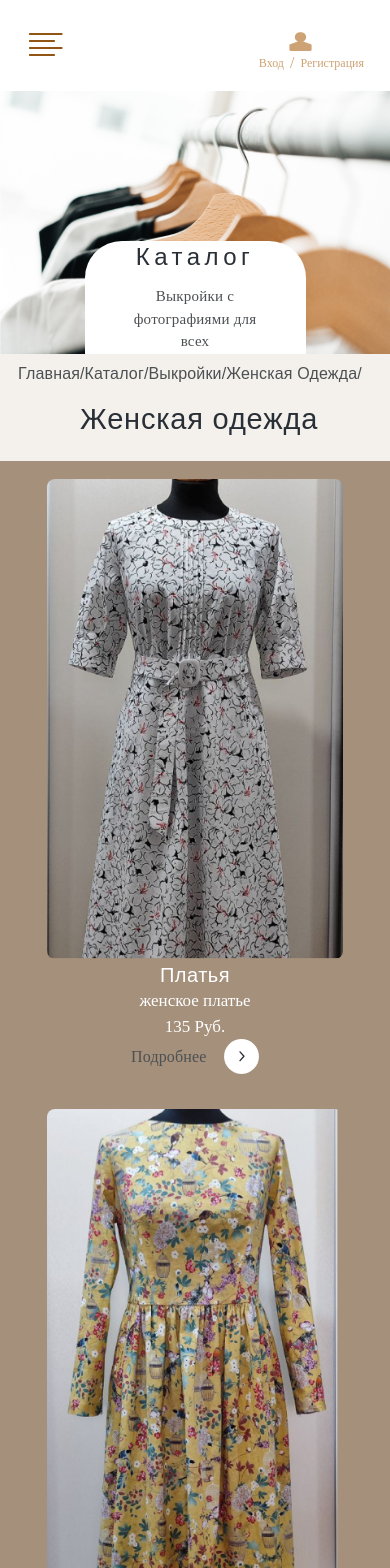
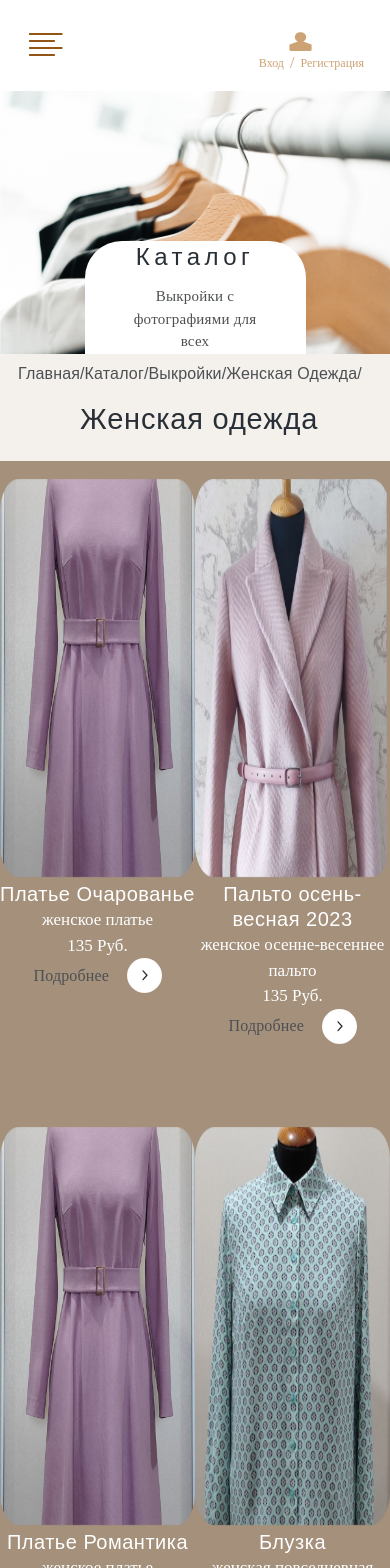
Before and after one commit to InnaRomanova/patterns-for-you, a React (Create React App) app: page /katalog in a window 390 px wide. Shown: the top 1568 px of the page. Built offline with nearby package versions, Linux system fonts and the light colour scheme.

Commit message:
mobile verst path-katalog

```diff
--- a/src/components/Constants/Objects/Massiv.jsx
+++ b/src/components/Constants/Objects/Massiv.jsx
@@ -117,6 +117,48 @@ export const arrPatterns = [
     text: "женская повседневная блузка",
     price: 135.00,
   },
+  {
+    id: 5,
+    image: Photo1,
+    name: "Белое платье",
+    text: "женское платье",
+    price: 135.0,
+  },
+  {
+    id: 6,
+    image: Photo2,
+    name: "Желтое платье",
+    text: "женское платье",
+    price: 135.0,
+  },
+  {
+    id: 7,
+    image: Photo3,
+    name: "Платье-сарафан",
+    text: "платье",
+    price: 135.0,
+  },
+  {
+    id: 8,
+    image: Photo4,
+    name: "Комплект",
+    text: "женское платье",
+    price: 135.0,
+  },
+  {
+    id: 9,
+    image: Photo4,
+    name: "Комплект",
+    text: "женское платье",
+    price: 135.0,
+  },
+  {
+    id: 10,
+    image: Photo3,
+    name: "Синее платье-сарафан",
+    text: "женское платье",
+    price: 135.0,
+  },
 ];
 
 export const arrComments = [
@@ -205,47 +247,47 @@ export const arrReviews = [
 
 
 //для компонента KatalogPetterns
-export const arrKatalogs = [
-  {
-    id: 1,
-    image: Photo1,
-    name: "Платья",
-    text: "женское платье",
-    price: 135.0,
-  },
-  {
-    id: 2,
-    image: Photo2,
-    name: "Жакеты",
-    text: "женское платье",
-    price: 135.0,
-  },
-  {
-    id: 3,
-    image: Photo3,
-    name: "Юбки",
-    text: "женское платье",
-    price: 135.0,
-  },
-  {
-    id: 4,
-    image: Photo4,
-    name: "Блузки",
-    text: "женское платье",
-    price: 135.0,
-  },
-  {
-    id: 5,
-    image: Photo4,
-    name: "Блузки",
-    text: "женское платье",
-    price: 135.0,
-  },
-  {
-    id: 6,
-    image: Photo3,
-    name: "Блузки",
-    text: "женское платье",
-    price: 135.0,
-  },
-];
+// export const arrKatalogs = [
+//   {
+//     id: 1,
+//     image: Photo1,
+//     name: "Белое платье",
+//     text: "женское платье",
+//     price: 135.0,
+//   },
+//   {
+//     id: 2,
+//     image: Photo2,
+//     name: "Желтое платье",
+//     text: "женское платье",
+//     price: 135.0,
+//   },
+//   {
+//     id: 3,
+//     image: Photo3,
+//     name: "Платье-сарафан",
+//     text: "платье",
+//     price: 135.0,
+//   },
+//   {
+//     id: 4,
+//     image: Photo4,
+//     name: "Комплект",
+//     text: "женское платье",
+//     price: 135.0,
+//   },
+//   {
+//     id: 5,
+//     image: Photo4,
+//     name: "Комплект",
+//     text: "женское платье",
+//     price: 135.0,
+//   },
+//   {
+//     id: 6,
+//     image: Photo3,
+//     name: "Синее платье-сарафан",
+//     text: "женское платье",
+//     price: 135.0,
+//   },
+// ];
--- a/src/components/KatalogPatterns/KatalogPatterns.css
+++ b/src/components/KatalogPatterns/KatalogPatterns.css
@@ -74,7 +74,8 @@
 .katalogPatterns__card {
     margin: 0;
     display: flex;
-    max-width: 382px;
+    width: 312px;
+    min-height: 774px;
     padding: 25px 24px 0px 24px;
     flex-direction: column;
     align-items: center;
@@ -98,6 +99,7 @@
     background-repeat: no-repeat;
     background-size: cover;
     border-radius: 30px;
+    width: 300px;
 }
 
 .katalogPatterns__info {
@@ -214,10 +216,12 @@
         padding-left: 15px;
         padding-right: 15px;
         padding-top: 18px;
+        row-gap: 23px;
     }
 
     .katalogPatterns__card {
-        max-width: 100%;
+        width: 100%;
+        min-height: 628px;
         padding: 0;
         border-radius: 62px;
         border: none;
@@ -228,6 +232,8 @@
 
     .katalogPatterns__card-image {
         border-radius: 8px;
+        height: 399px;
+        width: 239px;
     }
 
     .katalogPatterns__info-name {
@@ -247,7 +253,7 @@
     }
 }
 
-@media screen and (max-width: 630px) {
+@media screen and (max-width: 550px) {
     .katalogPatterns__title-text {
         font-size: 29px;
     }
@@ -257,7 +263,14 @@
         padding-right: 0;
         column-gap: 0;
         row-gap: 20px;
-        grid-template-columns: repeat(1, 1fr);
+        /* grid-template-columns: repeat(1, 1fr); */
+    }
+
+    .katalogPatterns__card-image {
+        border-radius: 8px;
+        max-height: 399px;
+        min-height: 228px;
+        width: 100%;
     }
 
     .katalogPatterns__info-name {
--- a/src/components/KatalogPatterns/KatalogPatterns.jsx
+++ b/src/components/KatalogPatterns/KatalogPatterns.jsx
@@ -6,7 +6,7 @@ import Footer from "../Footer/Footer";
 import KatalogImage from "../../images/Katalog-image.png";
 import KatalogImageMobile from "../../images/Katalog-image-mobile.png";
 import CardKatalog from "../Card/CardKatalog";
-import { arrKatalogs } from "../Constants/Objects/Massiv";
+import { arrPatterns } from "../Constants/Objects/Massiv";
 
 //главный компонент отображения каталога выкроек
 function KatalogPatterns() {
@@ -35,7 +35,7 @@ function KatalogPatterns() {
           </div>
 
           <ul className="katalogPatterns__cards">
-            <CardKatalog swiperKatalog={arrKatalogs} />
+            <CardKatalog swiperKatalog={arrPatterns} />
           </ul>
           <button className="katalogPatterns__show-more">Показать еще</button>
 
--- a/src/components/Pattern/Pattern.css
+++ b/src/components/Pattern/Pattern.css
@@ -37,6 +37,9 @@
 .pattern__image {
     margin: 0;
     padding: 0;
+    width: 305px;
+    height: 484px;
+    border-radius: 30px;
 }
 
 .pattern__inform {
--- a/src/components/Pattern/PatternCard.jsx
+++ b/src/components/Pattern/PatternCard.jsx
@@ -57,7 +57,7 @@ function PatternCard({ patternArray }) {
             <ul className="pattern__list">
               <li className="pattern__list-item" key={index}>
                 <Link to="/author" className="patterns__block">
-                  <img src={arrPatterns.image} alt="платье" className="pattern__image" /></Link>
+                  <img src={arrPatterns.image} alt="одежда" className="pattern__image" /></Link>
                 <div className="pattern__inform">
                   <h3 className="card__inform-name">{arrPatterns.name}</h3>
                   <p className="card__inform-katalog">{arrPatterns.text}</p>
```
